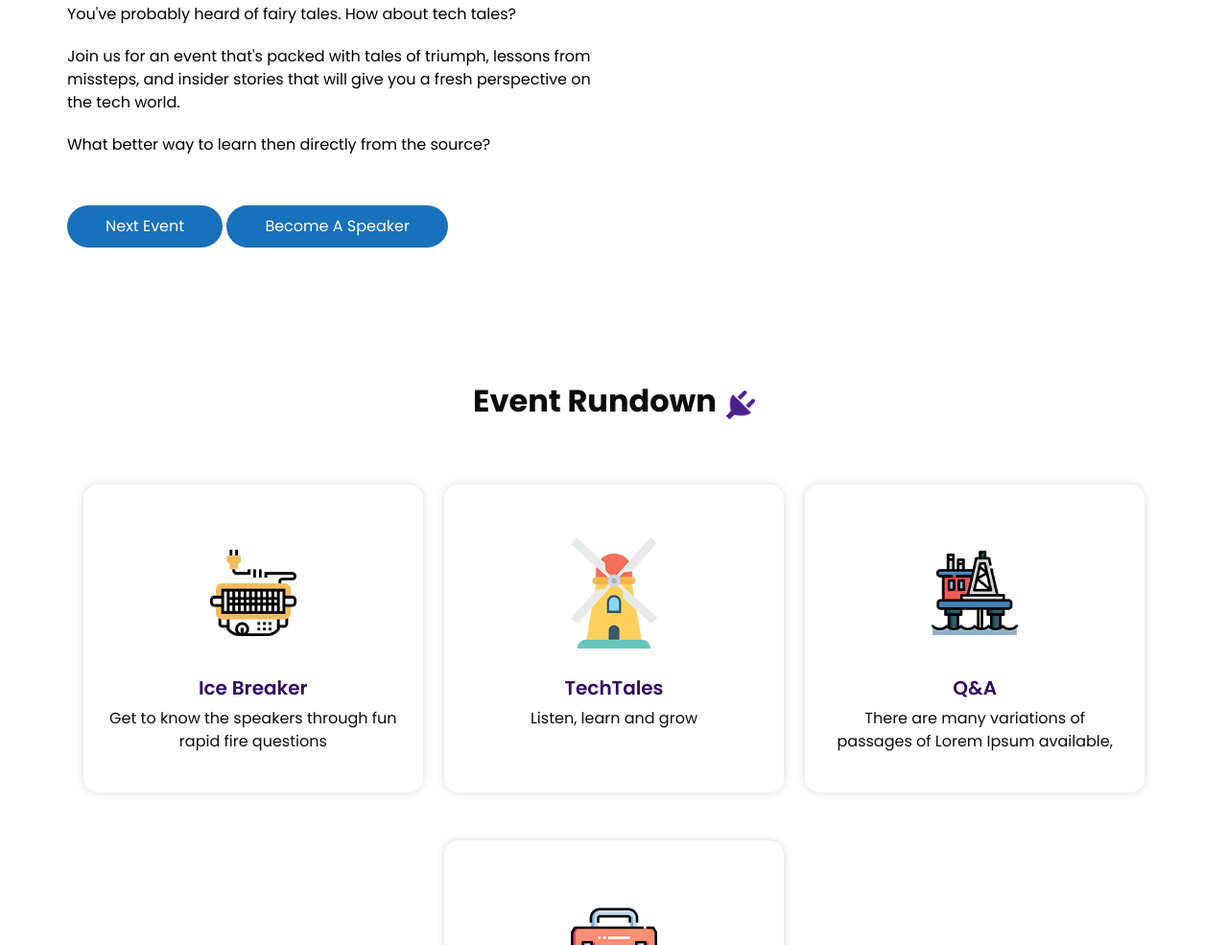
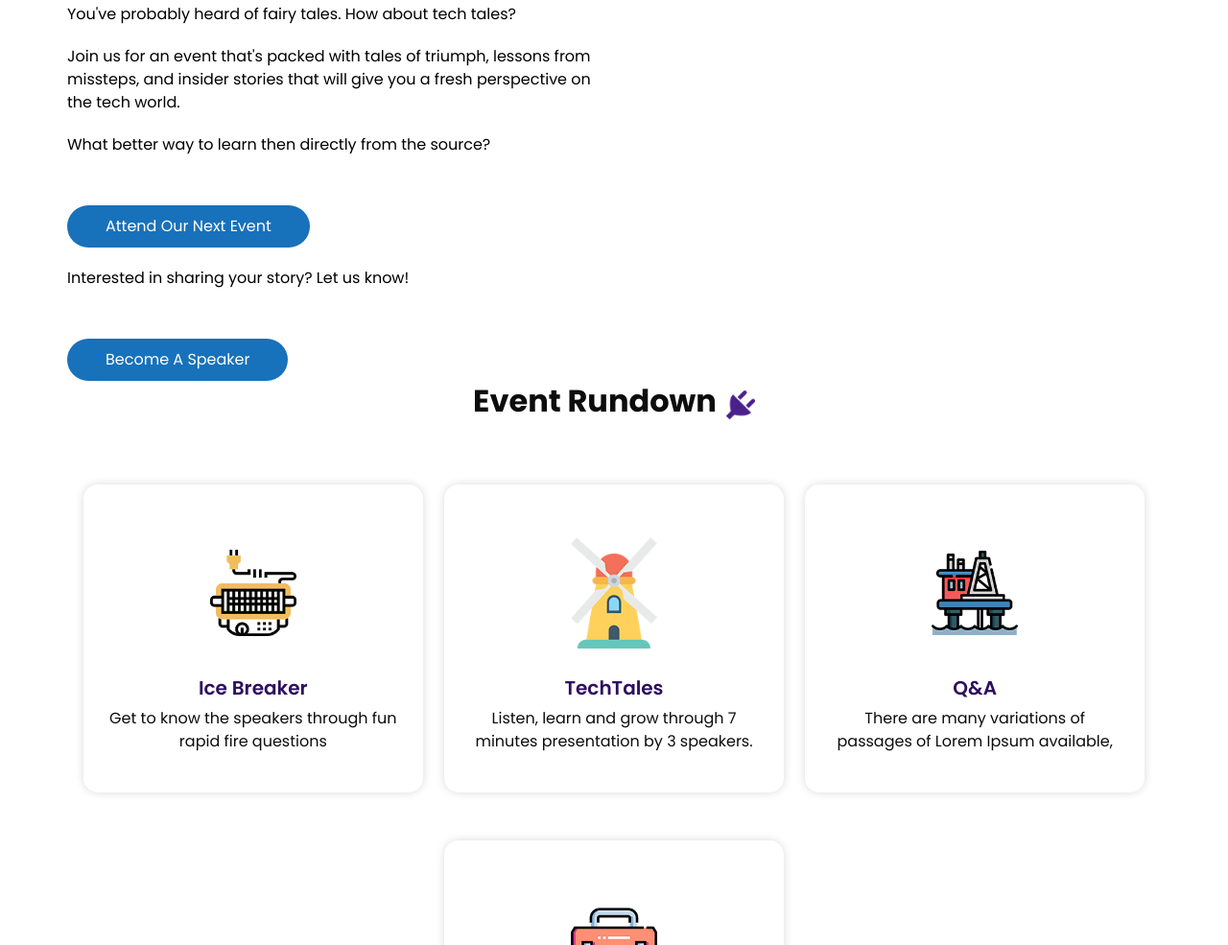
Before and after one commit to left-over-dinner/left-over-dinner.github.io, a plain HTML site: page index.html in a window 1280 px wide. Shown: the part 475-1460 px from the top of the page at 96% size. Drawn offline with nearby package versions, Linux system fonts and the light colour scheme.

Commit message:
update registration

```diff
--- a/index.html
+++ b/index.html
@@ -113,8 +113,11 @@
                 What better way to learn then directly from the source?
               </p>
               <a href="" class="">
-                Next Event
+                Attend Our Next Event
               </a>
+              <p>
+                Interested in sharing your story? Let us know!
+              </p>
               <a href="" class="">
                 Become A Speaker
               </a>
@@ -160,7 +163,7 @@
               TechTales
             </h5>
             <p>
-              Listen, learn and grow
+              Listen, learn and grow through 7 minutes presentation by 3 speakers.
             </p>
           </div>
         </div>
```
